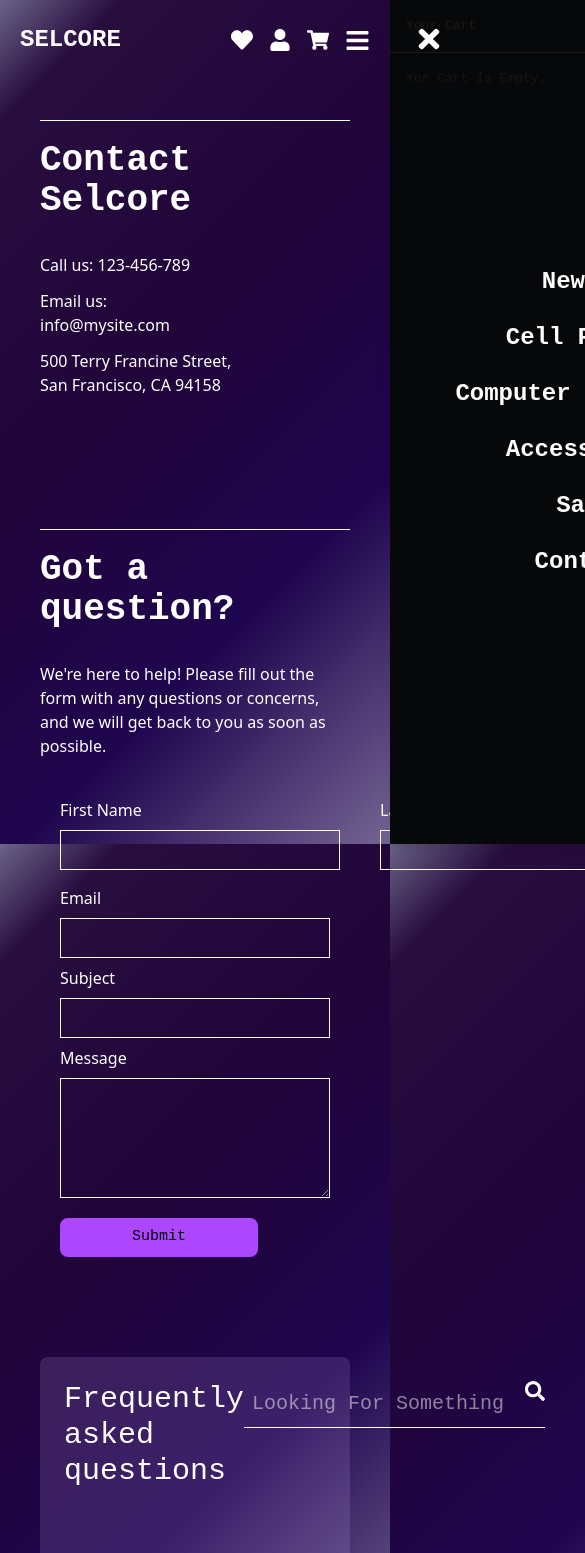
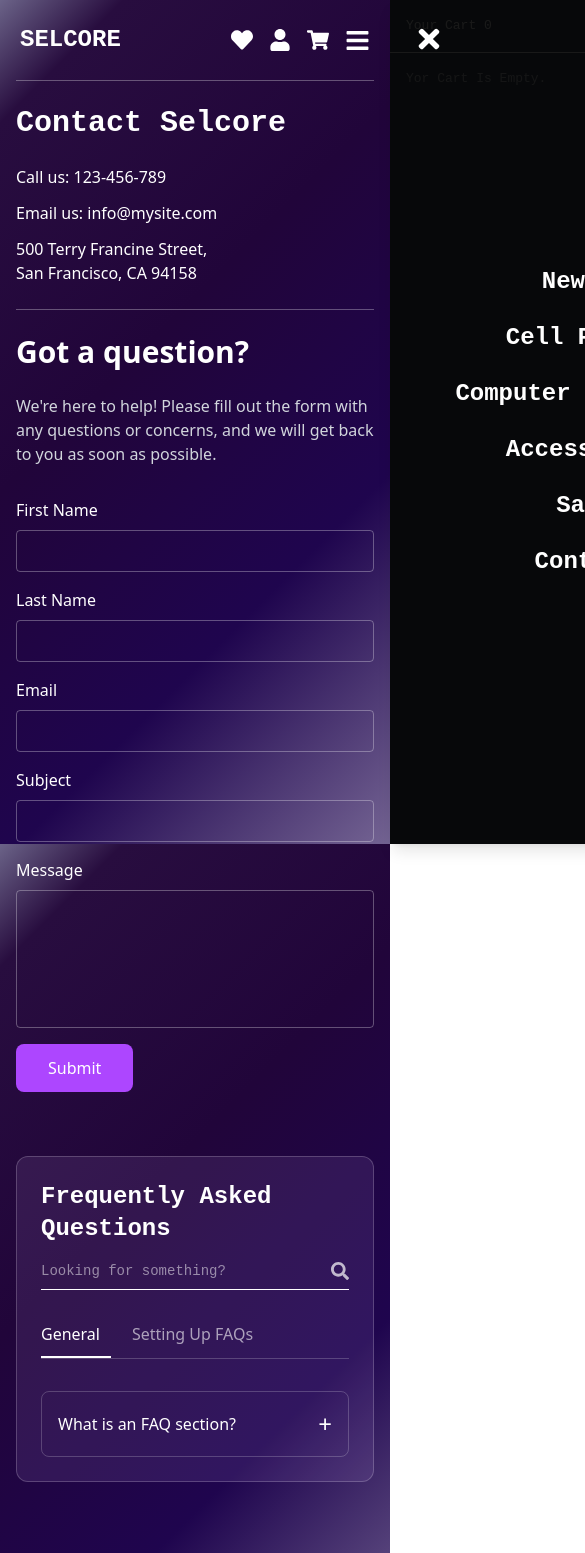
Before and after one commit to Aiman-dev56/SELCORE-SHOP, a React (Vite) app: page /contact in a window 390 px wide. Shown: the top 1553 px of the page, 585 px wide, since content can reach past the window. Built offline with nearby package versions, Linux system fonts and the light colour scheme.

Commit message:
fixed issues

```diff
--- a/src/App.jsx
+++ b/src/App.jsx
@@ -12,6 +12,7 @@ import Home from "./Components/Home";
 import ProductsDetails from "./Pages/ProductDetails";
 import Products from "./Components/Products";
 import Contact from "./Pages/Contact";
+import Checkout from "./Pages/Checkout"
 
 
 export default function App() {
@@ -32,6 +33,7 @@ export default function App() {
         <Route path="/products" element={<Products/>} />
         <Route path="/product/:id" element={<ProductsDetails/>} />
         <Route path="/contact" element={<Contact />} />
+        <Route path="checkout" element={<Checkout />} />
       </Routes>
     </BrowserRouter>
   );
--- a/src/Components/CartDrawer.jsx
+++ b/src/Components/CartDrawer.jsx
@@ -3,12 +3,13 @@ import { useCart } from "../Context/CartContext";
 
 export default function CartDrawer({isOpen, isClose}) {
     const {cart, removeFromCart, updateQuantity, totalPrice} = useCart();
+    const totalItems =  cart.reduce((sum, item) => sum + item.qty, 0)
 
     return(
         <div className={`fixed top-0 right-0 w-[350px] h-full bg-gray-600 shadow-lg z-50 transform-transition duration-300
         ${isOpen ? "translate-x-0" : "translate-x-full"} `}>
             <div className="flex justify-between items-center p-4 border-b">
-                <h1>Your Cart</h1>
+                <h1>Your Cart {totalItems}</h1>
                 <FaTimes className="cursor-pointer" onClick={isClose} />
             </div>
 
--- a/src/Components/Deals.jsx
+++ b/src/Components/Deals.jsx
@@ -11,32 +11,38 @@ import { Link } from "react-router-dom";
 import { useEffect, useState } from "react";
 
 export default function Deals() {
-    const [email, setEmail] = useState("");
+    const [email, setEmail] = useState('');
+    const [subscribed, setSubscribed] = useState(false);
+    const [isEmailValid, setIsEmailValid] = useState(false);
     const [error, setError] = useState(false);
-    const [isChecked, setIsChecked] = useState(false);
-
-    const handleEmail = (e) => {
-        const value = e.target.value;
-        setEmail(value);
-        if (value.trim() !== "") setError(false);
-    };
-
-    const handleLeave = () => {
-        if (email.trim() === "") {
-            setError(true);
-        }
-    };
-
-    const handleCheck = (e) => {
-        setIsChecked(e.target.checked);
-    };
 
     useEffect(() => {
         Aos.init({
-            duration: 1500,
-            once: true
+            duration: 4000,
+            once: true,
         });
     }, []);
+
+
+
+    const validateEmail = (value) => {
+        const emailRegix = /^[^\s@]+@[^\s@]+\.[^\s@]+$/;
+        setIsEmailValid(emailRegix.test(value));
+    }
+
+    const emailChange = (e) => {
+        const value = e.target.value;
+        setEmail(value);
+        validateEmail(value);
+    }
+
+    const handleSubmit = () => {
+        if (email && subscribed) {
+            alert('Thank you for subscribing!');
+            setEmail('');
+            setSubscribed(false);
+        }
+    };
 
     return (
         <div className="bg-gradient-to-r from-[#1f054e] to-[#0f0f0f] min-h-screen text-white justify-center items-center p-5">
@@ -47,11 +53,11 @@ export default function Deals() {
                 {/* Background Image */}
                 <div className="items-center">
                     <img
-                    src={Laptop}
-                    alt="Hottest Deals"
-                    className="absolute inset-0 w-full h-full object-cover rounded-lg"
-                    data-aos="fade-in"
-                />
+                        src={Laptop}
+                        alt="Hottest Deals"
+                        className="absolute inset-0 w-full h-full object-cover rounded-lg"
+                        data-aos="fade-in"
+                    />
                 </div>
 
 
@@ -255,12 +261,13 @@ export default function Deals() {
                                         placeholder="example@email.com"
                                         className="w-full bg-transparent border-b-2 border-white/50 focus:border-white py-2 px-1 text-white placeholder:text-white/40 outline-none transition-colors text-sm sm:text-base"
                                         value={email}
-                                        onChange={handleEmail}
-                                        onBlur={handleLeave}
+                                        onBlur={() => setError(true)}
+                                        onChange={emailChange}
+                                        required
                                     />
-                                    {error && (
-                                        <p className="text-red-400 text-xs sm:text-sm mt-2">
-                                            Please enter a valid email address like example@mysite.com
+                                    {error && email && !isEmailValid && (
+                                        <p className="mt-1 text-red-800">
+                                            Enter an email address like: example@gmail.com
                                         </p>
                                     )}
                                 </div>
@@ -269,8 +276,8 @@ export default function Deals() {
                                 <label className="flex items-start gap-3 text-white/90 text-sm sm:text-base cursor-pointer">
                                     <input
                                         type="checkbox"
-                                        checked={isChecked}
-                                        onChange={handleCheck}
+                                        checked={subscribed}
+                                        onChange={(e) => setSubscribed(e.target.checked)}
                                         className="mt-0.5 w-4 h-4 accent-purple-500"
                                     />
                                     <span>Yes, subscribe me to your newsletter.</span>
@@ -278,14 +285,8 @@ export default function Deals() {
 
                                 {/* Submit Button */}
                                 <button
-                                    onClick={() => {
-                                        if (email && isChecked) {
-                                            alert('Thank you for subscribing!');
-                                            setEmail('');
-                                            setIsChecked(false);
-                                        }
-                                    }}
-                                    disabled={!email || !isChecked}
+                                    onClick={handleSubmit}
+                                    disabled={!isEmailValid || !subscribed}
                                     className="w-full sm:w-auto bg-white hover:bg-gray-200 disabled:bg-gray-500 disabled:cursor-not-allowed text-black font-medium px-8 py-2.5 sm:py-3 rounded-md text-sm sm:text-base transition-colors"
                                 >
                                     Submit
--- a/src/Pages/Contact.jsx
+++ b/src/Pages/Contact.jsx
@@ -1,188 +1,291 @@
 import { useState } from "react"
-import { FaSearch,  FaTwitter, FaLinkedinIn, FaFacebook, FaCopy } from "react-icons/fa";
+import { FaSearch, FaTwitter, FaLinkedinIn, FaFacebook, FaCopy } from "react-icons/fa";
 import Footer from "../Components/Footer"
 
 export default function Contact() {
   const [activeSection, setIsActiveSection] = useState("general");
+  const [openQuestion, setOpenQuestion] = useState(null);
+  const [search, setIsSearch] = useState("");
+  const [formData, setFormData] = useState({
+    firstName: "",
+    lastName: "",
+    email: "",
+    subject: "",
+    message: ""
+  });
 
- const [openQuestion, setOpenQuestion] = useState(null);
+  const [errors, setErrors] = useState({});
 
+  const handleChange = (e) => {
+    const { name, value } = e.target;
 
- const generalQuestion =  [
+    setFormData({
+      ...formData,
+      [name]: value,
+    });
+    setErrors({
+      ...errors,
+      [name]: "",
+    })
+  }
+
+  const handleSubmit = (e) => {
+    e.preventDefault();
+
+    let newErrors = {};
+
+    if (!formData.firstName.trim()) newErrors.firstName = "First Name is required";
+    if (!formData.lastName.trim()) newErrors.lastName = "Last Name is required";
+    if (!formData.email.trim()) newErrors.email = "Email is required";
+    if (!formData.subject.trim()) newErrors.subject = "Subject is required";
+    if (!formData.message.trim()) newErrors.message = "Message is required";
+
+    if (Object.keys(newErrors).length > 0) {
+      setErrors(newErrors);
+      return;
+    }
+
+    // ✅ FIX: Proper alert and reset BEFORE any return
+    console.log("Form Submitted:", formData);
+    alert("Form Submitted Successfully!");
+
+    setFormData({
+      firstName: "",
+      lastName: "",
+      email: "",
+      subject: "",
+      message: ""
+    });
+
+    setErrors({});
+  }
+
+  const generalQuestion = [
     {
-        id:1 ,
-        question: "what is an FAQ section?",
-        answer: "An FAQ section can be used to quickly answer common questions about your business like Where do you ship to?, What are your opening hours?, or How can I book a service?. "
+      id: 1,
+      question: "What is an FAQ section?",
+      answer: "An FAQ section can be used to quickly answer common questions about your business like Where do you ship to?, What are your opening hours?, or How can I book a service?."
     }
   ];
 
   const faqQuestions = [
     {
-        id:2,
-        question :"Can I insert an Image, video, or GIF in my FAQ?",
-        answer : "Yes. To add media follow these steps: 1. Manage FAQs from your site dashboard or in the Editor. 2. Create a new FAQ or edit an existing one .3. From the answer text box click on the video, image or GIF icon. 4. Add media from your library and save."
+      id: 2,
+      question: "Can I insert an Image, video, or GIF in my FAQ?",
+      answer: "Yes. To add media follow these steps: 1. Manage FAQs from your site dashboard or in the Editor. 2. Create a new FAQ or edit an existing one. 3. From the answer text box click on the video, image or GIF icon. 4. Add media from your library and save."
     },
     {
       id: 3,
       question: "How do I edit or remove the 'Frequently Asked Questions' title?",
-        answer : "You can edit the title from the FAQ 'Settings' tab in the Editor. To remove the title from your mobile app go to the 'Site & App' tab in your Owner's app and customize."
+      answer: "You can edit the title from the FAQ 'Settings' tab in the Editor. To remove the title from your mobile app go to the 'Site & App' tab in your Owner's app and customize."
     }
   ];
 
   const questions = activeSection === "general" ? generalQuestion : faqQuestions;
 
+  // ✅ FIX: Changed 'serach' to 'search'
+  const filteredQuestions = search ? [...generalQuestion, ...faqQuestions].filter(
+    (q) =>
+      q.question.toLowerCase().includes(search.toLowerCase()) ||
+      q.answer.toLowerCase().includes(search.toLowerCase())
+  ) : questions;
+
+  const isSearching = search.trim() !== "";
+
   return (
-        <div className="lg:mt-50 mt-20">
-            <div className="grid grid-cols-1 lg:grid-cols-[500px_1fr] gap-10">
-                <div className="border-t m-10 ">
-                    <h1 className="font-semibold text-4xl mt-5">Contact Selcore</h1>
-                    <ul className="mt-8 w-50 font-sans ">
-                        <li className="mb-3">Call us: 123-456-789</li>
-                        <li className="mb-3">Email us: info@mysite.com</li>
-                        <li className="mb-3">500 Terry Francine Street,
-                            San Francisco, CA 94158</li>
+    <div className="lg:mt-32 mt-20 min-h-screen">
+      {/* Contact Form Section */}
+      <div className="grid grid-cols-1 lg:grid-cols-2 gap-6 lg:gap-10 px-4 sm:px-6 lg:px-10">
+
+        {/* Contact Info */}
+        <div className="border-t border-white/30 pt-6">
+          <h1 className="font-semibold text-3xl sm:text-4xl mb-6">Contact Selcore</h1>
+          <ul className="space-y-3 font-sans text-base sm:text-lg">
+            <li>Call us: 123-456-789</li>
+            <li>Email us: info@mysite.com</li>
+            <li>500 Terry Francine Street,<br />San Francisco, CA 94158</li>
           </ul>
+        </div>
 
-                </div>
-                <div className="border-t m-10">
-                    <h1 className="font-semibold text-4xl mt-5">Got a question?</h1>
-                    <p className="font-sans mt-8">We're here to help! Please fill out the form with any questions or concerns, and we will get back to you as soon as possible.</p>
-                    <form className="mt-10 m-5">
-                        <div className="flex gap-10">
+        {/* Contact Form */}
+        <div className="border-t font-sans border-white/30 pt-6">
+          <h1 className="font-semibold text-3xl sm:text-4xl mb-6">Got a question?</h1>
+          <p className="mb-8 text-gray-300">
+            We're here to help! Please fill out the form with any questions or concerns, and we will get back to you as soon as possible.
+          </p>
 
-                            <label className="flex flex-col font-sans mb-2">
-                                First Name
-                                <input type="text" placeholder="" className="border h-10 p-1 w-70 mt-2" />
+          <div onSubmit={handleSubmit} className="space-y-4">
+            {/* ✅ FIX: Added responsive flex layout */}
+            <div className="flex flex-col sm:flex-row gap-4 sm:gap-6">
+              <label className="flex flex-col flex-1">
+                <span className="mb-2">First Name</span>
+                <input
+                  type="text"
+                  name="firstName"
+                  value={formData.firstName}
+                  onChange={handleChange}
+                  className="border border-white/30 bg-transparent rounded px-3 py-2 outline-none focus:border-purple-500 transition-colors"
+                />
+                {errors.firstName && (
+                  <span className="text-red-400 text-sm mt-1">{errors.firstName}</span>
+                )}
               </label>
 
+              <label className="flex flex-col flex-1">
+                <span className="mb-2">Last Name</span>
+                <input
+                  type="text"
+                  name="lastName"
+                  value={formData.lastName}
+                  onChange={handleChange}
+                  className="border border-white/30 bg-transparent rounded px-3 py-2 outline-none focus:border-purple-500 transition-colors"
+                />
+                {errors.lastName && (
+                  <span className="text-red-400 text-sm mt-1">{errors.lastName}</span>
+                )}
+              </label>
+            </div>
 
-                            <label className="flex flex-col font-sans mb-2">
-                                Last Name
-                                <input type="text" placeholder="" className="border p-1 w-70 mt-2 h-10" />
+            <label className="flex flex-col">
+              <span className="mb-2">Email</span>
+              <input
+                type="email"
+                name="email"
+                value={formData.email}
+                onChange={handleChange}
+                className="border border-white/30 bg-transparent rounded px-3 py-2 outline-none focus:border-purple-500 transition-colors"
+              />
+              {errors.email && (
+                <span className="text-red-400 text-sm mt-1">{errors.email}</span>
+              )}
             </label>
 
-
-                        </div>
-                        <label className="flex flex-col font-sans mt-2">
-                            Email
-                            <input type="email" placeholder="" className="border bg-transparent p-1 w-full mt-2 h-10" />
-                        </label>
-                        <label className="flex flex-col font-sans  mt-2">
-                            Subject
-                            <input type="text" placeholder="" className="border bg-transparent p-1 w-full mt-2 h-10" />
-                        </label>
-                        <label className="flex flex-col font-sans mt-2">
-                            Message
-                            <textarea type="text" placeholder="" className="border p-1 bg-transparent w-full mt-2 h-30" />
+            <label className="flex flex-col">
+              <span className="mb-2">Subject</span>
+              <input
+                type="text"
+                name="subject"
+                value={formData.subject}
+                onChange={handleChange}
+                className="border border-white/30 bg-transparent rounded px-3 py-2 outline-none focus:border-purple-500 transition-colors"
+              />
+              {errors.subject && (
+                <span className="text-red-400 text-sm mt-1">{errors.subject}</span>
+              )}
             </label>
 
-                        <button className="px-18 rounded-lg py-2 text-black text-[15px] mt-5 bg-purple-500 hover:bg-purple-400 cursor-pointer">Submit</button>
+            <label className="flex flex-col">
+              <span className="mb-2">Message</span>
+              <textarea
+                name="message"
+                value={formData.message}
+                onChange={handleChange}
+                rows="5"
+                className="border border-white/30 bg-transparent rounded px-3 py-2 outline-none focus:border-purple-500 transition-colors resize-none"
+              />
+              {errors.message && (
+                <span className="text-red-400 text-sm mt-1">{errors.message}</span>
+              )}
+            </label>
 
-                    </form>
-
-
-
+            <button
+              onClick={handleSubmit}
+              className="bg-purple-500 hover:bg-purple-600 text-white px-8 py-3 rounded-lg font-medium transition-colors"
+            >
+              Submit
+            </button>
+          </div>
+        </div>
       </div>
 
+      {/* FAQ Section */}
+      <div className="mt-16 mx-4 sm:mx-6  lg:mx-10 bg-purple-300/10 rounded-xl p-6 sm:p-8 lg:p-10 border border-white/20">
+
+        {/* Header */}
+        <div className="flex flex-col sm:flex-row sm:justify-between sm:items-center gap-4 mb-8">
+          <h1 className="text-2xl sm:text-3xl font-semibold">Frequently Asked Questions</h1>
+
+          {/* Search */}
+          <div className="flex items-center gap-3 border-b border-white pb-2 max-w-md">
+            <input
+              placeholder="Looking for something?"
+              className="flex-1 bg-transparent text-white outline-none text-sm sm:text-base"
+              value={search}
+              onChange={(e) => setIsSearch(e.target.value)}
+            />
+            <FaSearch size={18} className="text-white/70" />
+          </div>
         </div>
 
-            <div className="flex flex-col m-10 bg-purple-300/15 h-auto rounded-lg p-6">
-                <div className="flex justify-between">
-                    <h1 className="text-3xl">Frequently asked questions</h1>
-                    <div className="fle flex-col">
-                        <div className="inline-flex gap-3 border-b border-white">
-                        <input placeholder="Looking For Something" className="text-[20px] text-white p-2 border-0 outline-none focus:outline-none focus:ring-0 hover:border-0 focus:border-0" />
-                        <FaSearch size={20} className="lg:mt-2" />
-
-                    </div>
-
-                    </div>
-
-
-
-                </div>
-
-                <div className="mt-15 font-sans">
-  {/* Tabs container */}
-  <div className="relative flex gap-8 w-fit">
+        {/* Tabs */}
+        {!isSearching && (
+          <div className="relative font-sans flex gap-8 mb-8 border-b border-white/20">
             <button
-      onClick={() => {setIsActiveSection("general"); setOpenQuestion(null);}}
-      className={`text-[18px] cursor-pointer mb-5 ${
-        activeSection === "general" ? "text-white" : "text-white"
+              onClick={() => { setIsActiveSection("general"); setOpenQuestion(null); }}
+              className={`pb-3 text-base sm:text-lg transition-colors ${
+                activeSection === "general" ? "text-white" : "text-white/60"
               }`}
             >
               General
             </button>
 
             <button
-      onClick={() => {setIsActiveSection("faq"); setOpenQuestion(null)}}
-      className={`text-[18px] cursor-pointer mb-5 ${
-        activeSection === "faq" ? "text-white" : "text-white"
+              onClick={() => { setIsActiveSection("faq"); setOpenQuestion(null) }}
+              className={`pb-3 text-base sm:text-lg transition-colors ${
+                activeSection === "faq" ? "text-white" : "text-white/60"
               }`}
             >
               Setting Up FAQs
             </button>
 
-    {/* Sliding underline */}
+            {/* Animated underline */}
             <span
-      className={`
-        absolute
-        -bottom-1
-        left-0
-
-        h-1
-        bg-white
-        transition-all
-        duration-300
-        ease-in-out
-        ${
+              className={`absolute bottom-0 left-0 h-0.5 bg-white transition-all duration-300 ${
                 activeSection === "general"
-            ? "translate-x-0 w-[60px]"
-            : "translate-x-[90px] w-[140px]"
-        }
-      `}
+                  ? "translate-x-0 w-[70px]"
+                  : "translate-x-[106px] w-[150px]"
+              }`}
             />
           </div>
+        )}
+
         {/* Questions */}
-      <div className="mt-6 space-y-4">
-        {questions.map((item) => (
+        <div className="space-y-4 font-sans">
+          {filteredQuestions.length > 0 ? (
+            filteredQuestions.map((item) => (
               <div
                 key={item.id}
-            className="border border-gray-300 pb-3 cursor-pointer"
-            onClick={() =>
-              setOpenQuestion(openQuestion === item.id ? null : item.id)
-            }
+                className="border border-white/20 rounded-lg overflow-hidden cursor-pointer hover:border-white/40 transition-colors"
+                onClick={() => setOpenQuestion(openQuestion === item.id ? null : item.id)}
               >
-            <h3 className="text-lg font-medium m-4 flex justify-between">
-              {item.question}
-              <span>{openQuestion === item.id ? "−" : "+"}</span>
+                <h3 className="text-base sm:text-lg font-medium p-4 flex justify-between items-center">
+                  <span>{item.question}</span>
+                  <span className="text-2xl">{openQuestion === item.id ? "−" : "+"}</span>
                 </h3>
 
                 {openQuestion === item.id && (
-              <p className="m-4 text-gray-300 transition-all text-[18px] w-200">
+                  <div className="px-4 pb-4 pt-0">
+                    <p className="text-gray-300 text-sm sm:text-base mb-6">
                       {item.answer}
-                <div className="flex gap-8 mt-10">
-                <FaFacebook size={30} />
-                <FaLinkedinIn size={30} />
-                <FaCopy size={30} />
-                <FaTwitter size={30} />
-
+                    </p>
+                    <div className="flex gap-4 sm:gap-6">
+                      <FaFacebook size={24} className="cursor-pointer hover:text-purple-400 transition-colors" />
+                      <FaLinkedinIn size={24} className="cursor-pointer hover:text-purple-400 transition-colors" />
+                      <FaCopy size={24} className="cursor-pointer hover:text-purple-400 transition-colors" />
+                      <FaTwitter size={24} className="cursor-pointer hover:text-purple-400 transition-colors" />
                     </div>
+                  </div>
+                )}
+              </div>
+            ))
+          ) : (
+            <p className="text-red-400 text-center py-8 text-lg">
+              No FAQ found matching your search.
             </p>
-
           )}
-
-
-          </div>
-        ))}
-
-
-
         </div>
       </div>
 
-
-            </div>
       <Footer />
     </div>
   )
--- a/src/Pages/ProductDetails.jsx
+++ b/src/Pages/ProductDetails.jsx
@@ -41,9 +41,9 @@ export default function ProductDetail() {
     <div>
        <div className="mt-20 p-6 grid grid-cols-1 lg:grid-cols-[1fr_400px] gap-10">
       <img
-        src={product.thumbnail || product.image || product.images?.[0]}
+        src={product.thumbnail || product.image || product.images?.[0] }
         alt={product.title || product.name}
-        className="w-200 h-100 object-cover bg-gray-300 rounded-md"
+        className="w-200 h-100 lg:h-180  bg-gray-300 rounded-md"
       />
       <div>
         <h1 className="text-2xl font-semibold">{product.title || product.name}</h1>
```
Also changed, not shown: src/Components/Hero.jsx (+38 -18 lines), src/Pages/Checkout.jsx (+7 -0 lines). Lines whose indentation alone changed are shown as unchanged.
